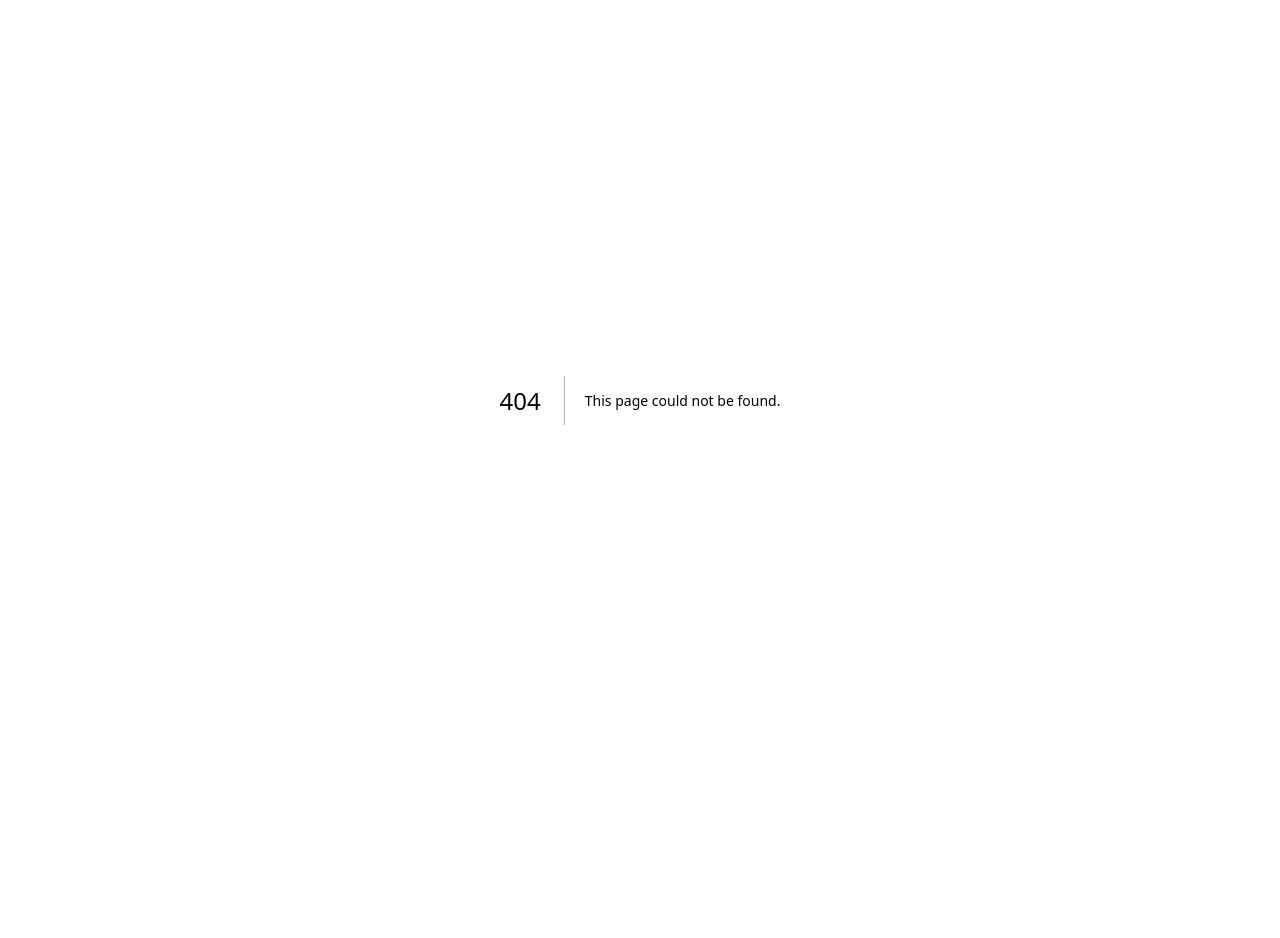
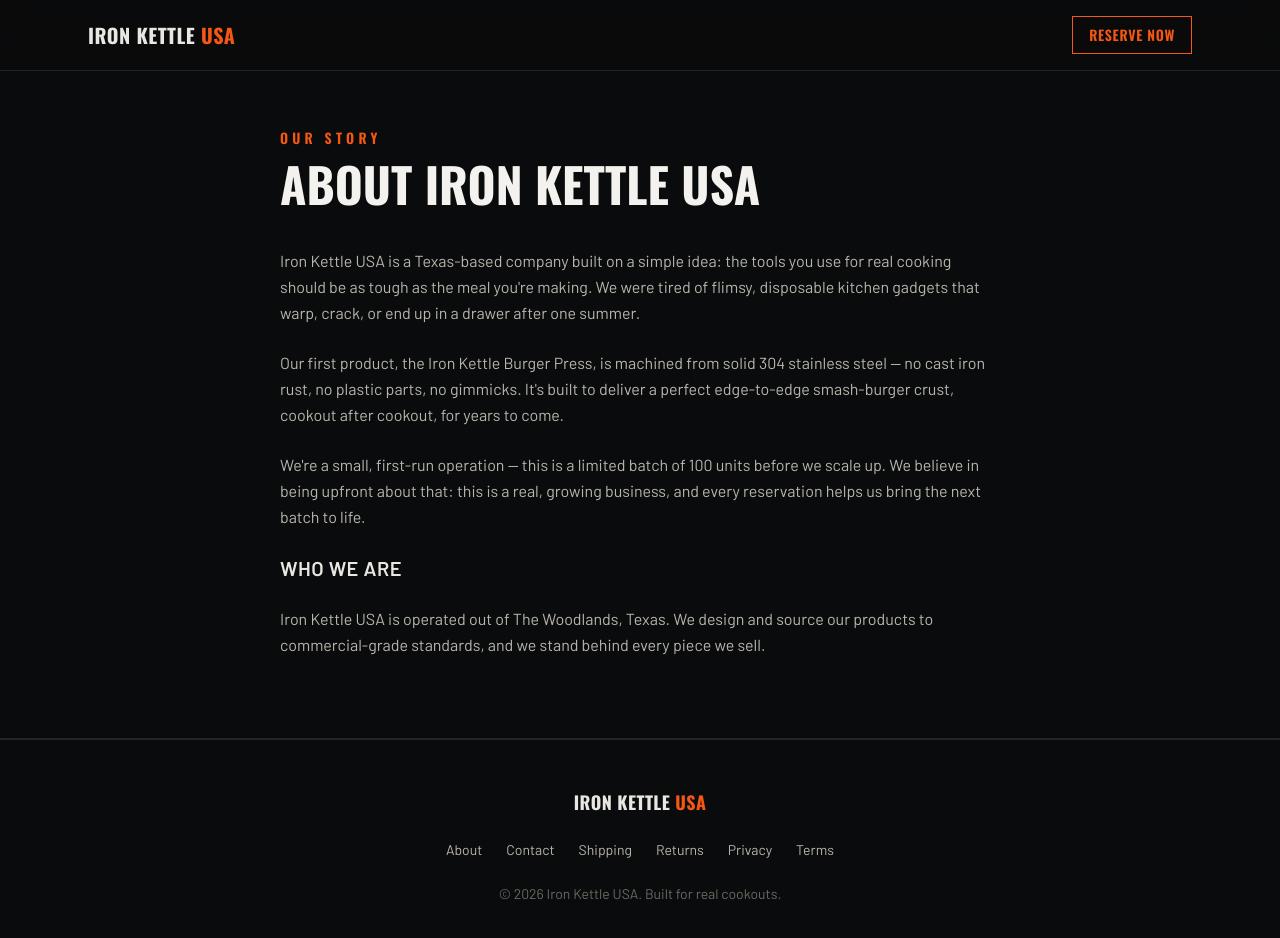
Before and after one commit to IronKettleUSA/iron-kettle-site, a Next.js app: page /about in a window 1280 px wide. Before the commit this address had no page. Shown: the top 938 px of the page. Before the commit the page ends 800 px from the top, so only its background shows below. Built offline with nearby package versions, Linux system fonts and the light colour scheme.

Commit message:
updated about

```diff
--- /dev/null
+++ b/app/about/page.tsx
@@ -0,0 +1,36 @@
+import { InfoPageShell } from "@/components/info-page-shell";
+
+export const metadata = {
+  title: "About | Iron Kettle USA",
+};
+
+export default function AboutPage() {
+  return (
+    <InfoPageShell eyebrow="Our Story" title="About Iron Kettle USA">
+      <p>
+        Iron Kettle USA is a Texas-based company built on a simple idea: the
+        tools you use for real cooking should be as tough as the meal you're
+        making. We were tired of flimsy, disposable kitchen gadgets that warp,
+        crack, or end up in a drawer after one summer.
+      </p>
+      <p>
+        Our first product, the Iron Kettle Burger Press, is machined from
+        solid 304 stainless steel — no cast iron rust, no plastic parts, no
+        gimmicks. It's built to deliver a perfect edge-to-edge smash-burger
+        crust, cookout after cookout, for years to come.
+      </p>
+      <p>
+        We're a small, first-run operation — this is a limited batch of 100
+        units before we scale up. We believe in being upfront about that: this
+        is a real, growing business, and every reservation helps us bring the
+        next batch to life.
+      </p>
+      <h2>Who We Are</h2>
+      <p>
+        Iron Kettle USA is operated out of The Woodlands, Texas. We design and
+        source our products to commercial-grade standards, and we stand behind
+        every piece we sell.
+      </p>
+    </InfoPageShell>
+  );
+}
```
